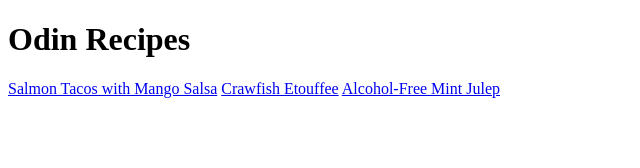
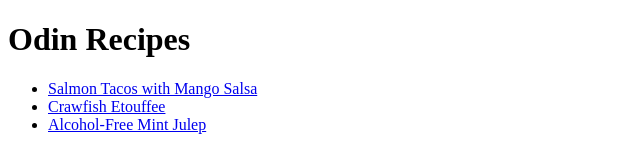
Before and after one commit to Esthyehenny/odin-recipes, a plain HTML site: page index.html in a window 1280 px wide. Shown: the whole page, without its empty margins (0-640 px from the left). Drawn offline with Linux system fonts and the light colour scheme.

Commit message:
Changed the links to an unordered list

```diff
--- a/index.html
+++ b/index.html
@@ -9,9 +9,10 @@
 <body>
 
     <h1>Odin Recipes</h1>
-    <a href="recipes/taco.html">Salmon Tacos with Mango Salsa</a>
-    <a href="recipes/crawfish.html">Crawfish Etouffee</a>
-    <a href="recipes/julep.html">Alcohol-Free Mint Julep</a>
-
+    <ul>
+        <li><a href="recipes/taco.html">Salmon Tacos with Mango Salsa</a></li>
+        <li><a href="recipes/crawfish.html">Crawfish Etouffee</a></li>
+        <li><a href="recipes/julep.html">Alcohol-Free Mint Julep</a></li>
+    </ul>
 </body>
 </html>
```
